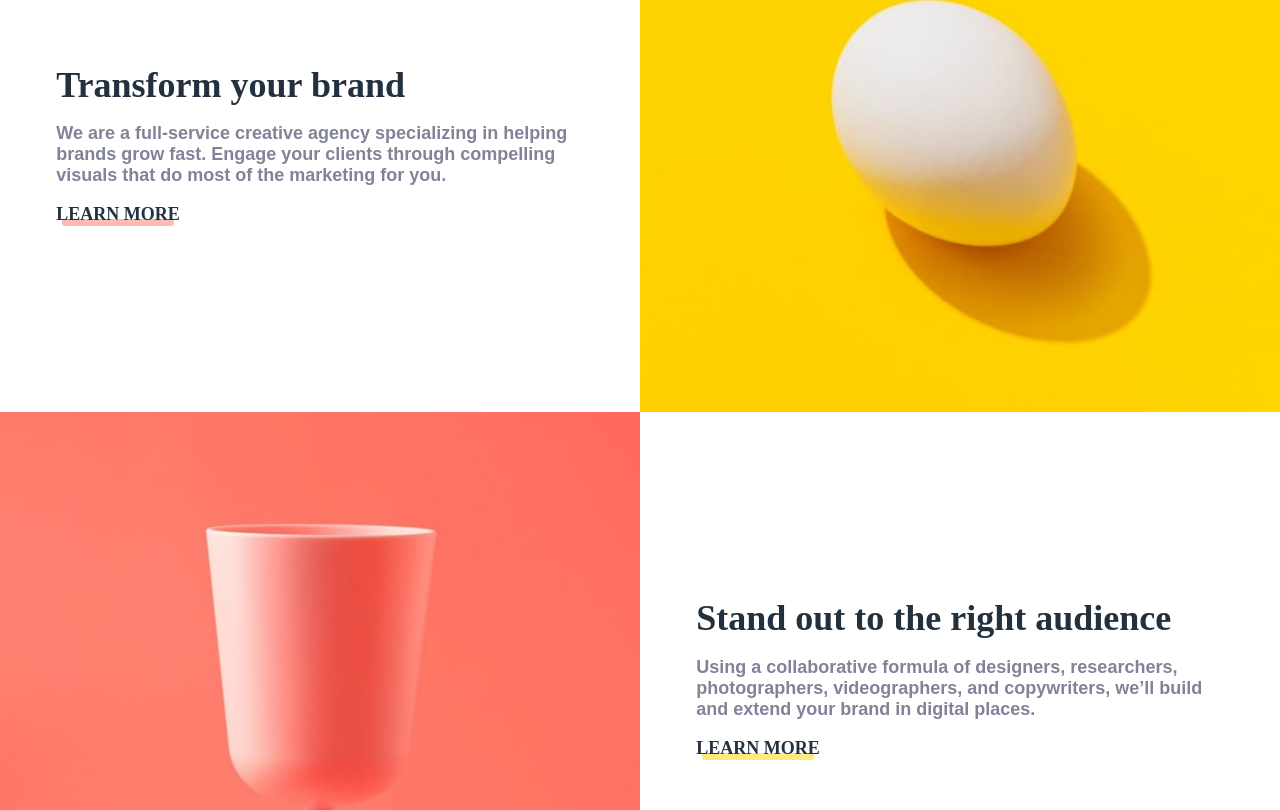
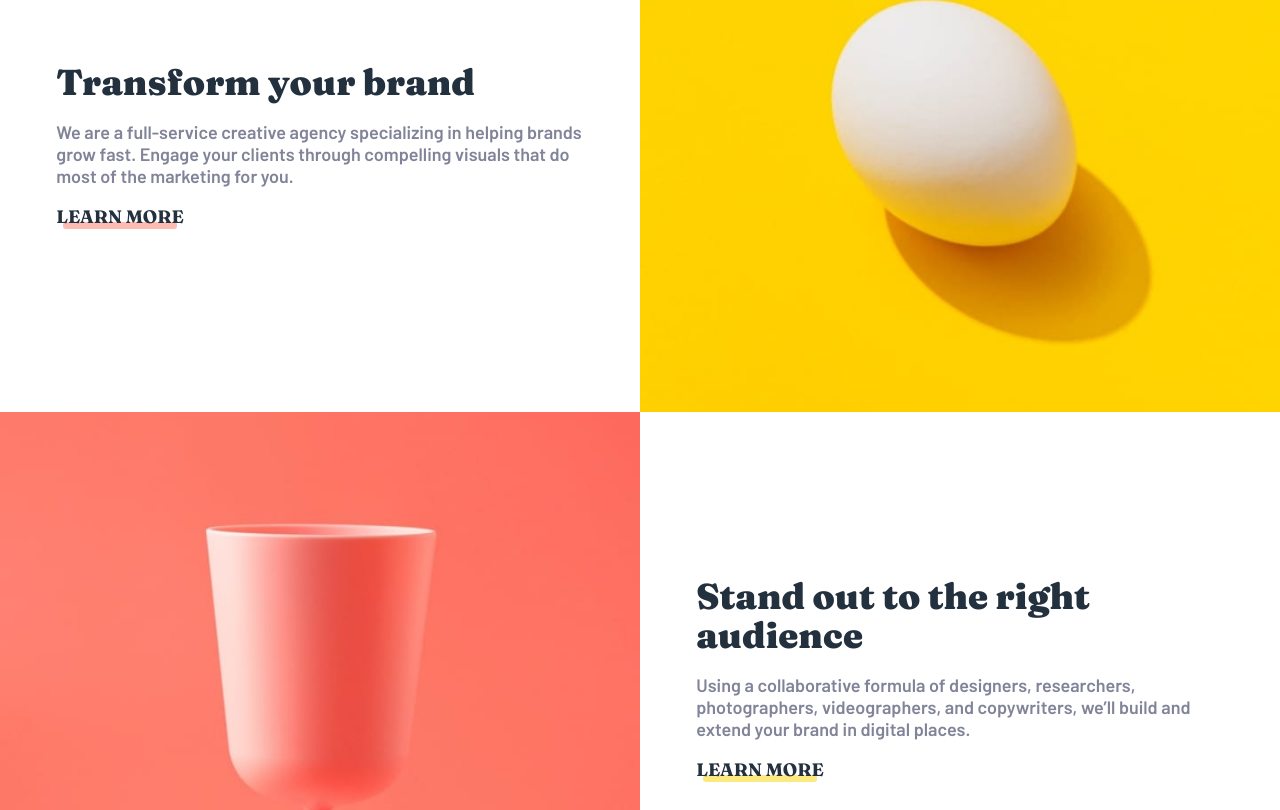
Before and after one commit to ZaidMarrie/fem-sunnyside-agency, a website: page index.html in a window 1280 px wide. Shown: the part 921-1731 px from the top of the page. Drawn offline with nearby package versions, Linux system fonts and the light colour scheme; files that its build step writes are made by us from their sources.

Commit message:
Update index.html
uncomment google fonts in head tag

```diff
--- a/index.html
+++ b/index.html
@@ -5,12 +5,11 @@
   <meta name="viewport" content="width=device-width, initial-scale=1.0">
   <link rel="icon" type="image/png" sizes="32x32" href="./images/favicon-32x32.png">
   <title>Frontend Mentor | Sunnyside agency landing page</title>
-<!--
   <link rel="preconnect" href="https://fonts.googleapis.com">
   <link rel="preconnect" href="https://fonts.gstatic.com" crossorigin>
-  <link href="https://fonts.googleapis.com/css2?family=Barlow:wght@600&family=Fraunces:wght@700;900&display=swap" rel="stylesheet"> -->
-  <link rel="stylesheet" href="/dist/style.css">
-  <script defer src="dist/script.js"></script>
+  <link href="https://fonts.googleapis.com/css2?family=Barlow:wght@600&family=Fraunces:wght@700;900&display=swap" rel="stylesheet">
+  <link rel="stylesheet" href="./dist/style.css">
+  <script defer src="./dist/script.js"></script>
 </head>
 <body>
   <header>
```
